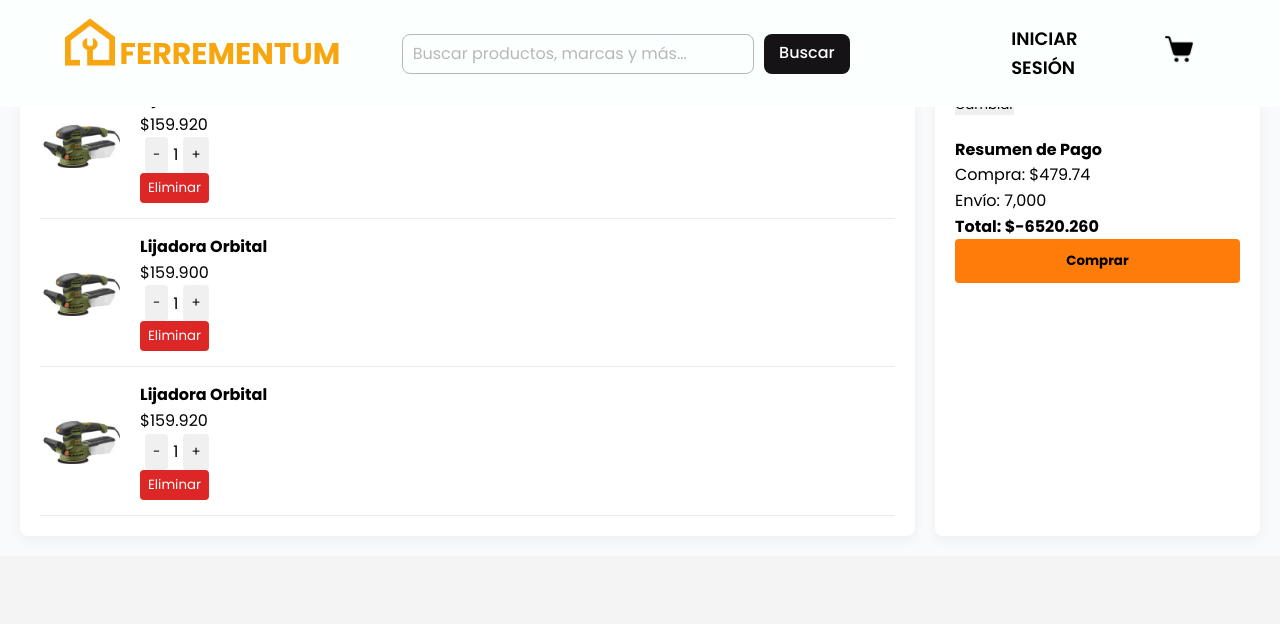
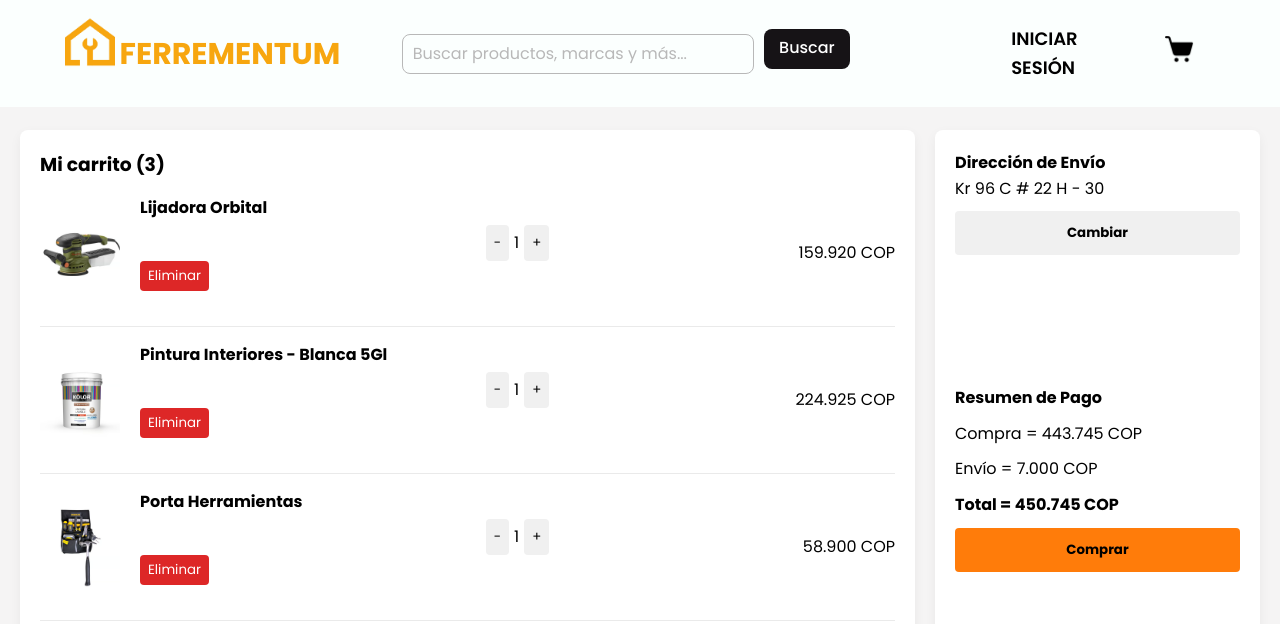
Before and after one commit to avalenciasol/Ferrementum, a React (Create React App) app in the folder frontend/: page /cart in a window 1280 px wide. Shown: the top 624 px of the page. Built offline with nearby package versions, Linux system fonts and the light colour scheme.

Commit message:
carrito en proceso

```diff
--- a/frontend/src/components/cart.js
+++ b/frontend/src/components/cart.js
@@ -14,19 +14,19 @@ const Cart = () => {
     },
     {
       id: 2,
-      producto: 'Lijadora Orbital',
-      marca: 'BauKer',
-      precio: 159.900,
+      producto: 'Pintura Interiores - Blanca 5Gl',
+      marca: 'KÖLOR',
+      precio: 224.925,
       cant: 1,
-      imagen: "../../assets/images/products/lijadora-orbital.png"
+      imagen: "../../assets/images/products/pintura.png"
     },
     {
       id: 3,
-      producto: "Lijadora Orbital",
-      marca: "BauKer",
-      precio: 159.920,
+      producto: "Porta Herramientas",
+      marca: "STANLEY",
+      precio: 58.900,
       cant: 1,
-      imagen: "../../assets/images/products/lijadora-orbital.png"
+      imagen: "../../assets/images/products/portaHerramientas.png"
     }
   ])
 
@@ -53,6 +53,8 @@ const Cart = () => {
   const totalAmount = cartItems.reduce((acc, item) => acc + item.precio * item.cant, 0);
 
   return (
+    <section className='cart-area'>
+      <div className='cart-wrapper-one'>
         <div className='cart-container'>
           <div className='cart-left'>
             <div className='cart-items'>
@@ -62,7 +64,7 @@ const Cart = () => {
                   <img src={item.imagen} alt={item.producto} className='item-image'></img>
                   <div className='item-details'>
                     <h4>{item.producto}</h4>
-                <p>${(item.precio ? (item.precio * item.cant).toFixed(3) : '0')}</p>
+                    <p>{(item.precio ? (item.precio * item.cant).toFixed(3) : '0')} COP</p>
                     <div className='item-actions'>
                       <button onClick={() => decrementCant(item.id)}>-</button>
                       <span>{item.cant}</span>
@@ -82,13 +84,15 @@ const Cart = () => {
               </div>
               <div className='resumen-pago'>
                 <h4>Resumen de Pago</h4>
-            <p>Compra: ${totalAmount.toFixed(2)}</p>
-            <p>Envío: 7,000</p>
-            <h4>Total: ${(totalAmount ? (totalAmount - 7000).toFixed(3) : '0')}</h4>
+                <p>Compra = {totalAmount.toFixed(3)} COP</p>
+                <p>Envío = 7.000 COP</p>
+                <h4>Total = {(totalAmount ? (totalAmount + 7.000 ).toFixed(3) : '0')} COP</h4>
                 <button className='orden-btn'>Comprar</button>
               </div>
             </div>
         </div>
+      </div>
+    </section>
   );
 
 };
--- a/frontend/src/styles/cart.css
+++ b/frontend/src/styles/cart.css
@@ -1,8 +1,18 @@
+.cart-area section {
+  display: block;
+}
+
+.cart-wrapper-one {
+  position: relative;
+  z-index: 1;
+  padding: 110px 0 150px;
+}
+
 .cart-container {
+  min-height: 560px;
   display: flex;
   justify-content: space-between;
   padding: 20px;
-  background-color: #f8fafc;
 }
 
 .cart-left {
@@ -22,13 +32,35 @@
   box-shadow: 0 4px 12px rgba(0,0,0,0.05);
 }
 
-.direccion, .resumen-pago {
+.direccion {
   margin-bottom: 20px;
 }
 
-.cart-items {
+.direccion button {
+  width: 100%;
+  background-color: #F0F0F0;
+  color: #000;
+  padding: 12px;
+  border: none;
+  cursor: pointer;
+  font-weight: bold;
+  border-radius: 4px;
+}
+
+.resumen-pago {
+  position: relative;
+  top: 100px;
+  bottom: 0;
+  margin-bottom: 10px;
+}
+
+.resumen-pago h4, p, button {
+  margin-bottom: 10px;
+}
+
+/* .cart-items {
   border-top: 1px solid #eaeaea;
-}
+} */
 
 .cart-item {
   display: flex;
@@ -46,12 +78,33 @@
 
 .item-details {
   flex-grow: 1;
+  flex-direction: column;
+  justify-content: space-between;
   margin-left: 20px;
+  height: 116px;
+  position: relative;
+}
+
+.item-details h4 {
+  position: absolute;
+  top: 0;
+  left: 0;
+  margin: 0;
+}
+
+.item-details p {
+  position: absolute;
+  top: 50%;
+  right: 0;
+  transform: translateY(-50%);
+  margin: 0;
 }
 
 .item-actions {
   display: flex;
+  justify-content: center;
   align-items: center;
+  margin-top: 30px;
 }
 
 .item-actions button {
@@ -64,6 +117,10 @@
 }
 
 .remove-btn {
+  position: absolute;
+  bottom: 10px;
+  left: 0;
+  /* margin-top: 10px; */
   background-color: #dd2727;
   color: #fff;
   padding: 5px 8px;
```
Lines whose indentation alone changed are shown as unchanged.
